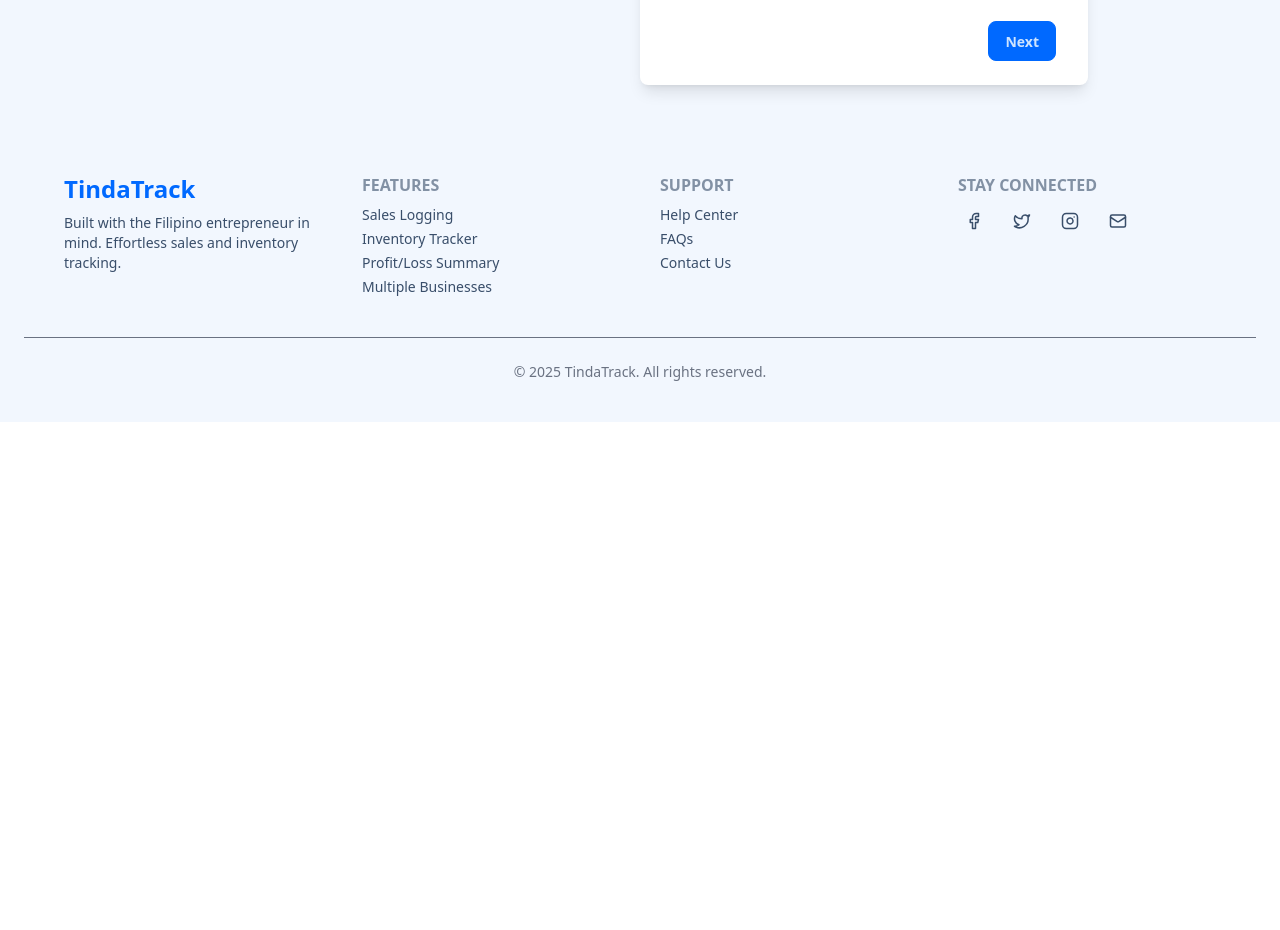
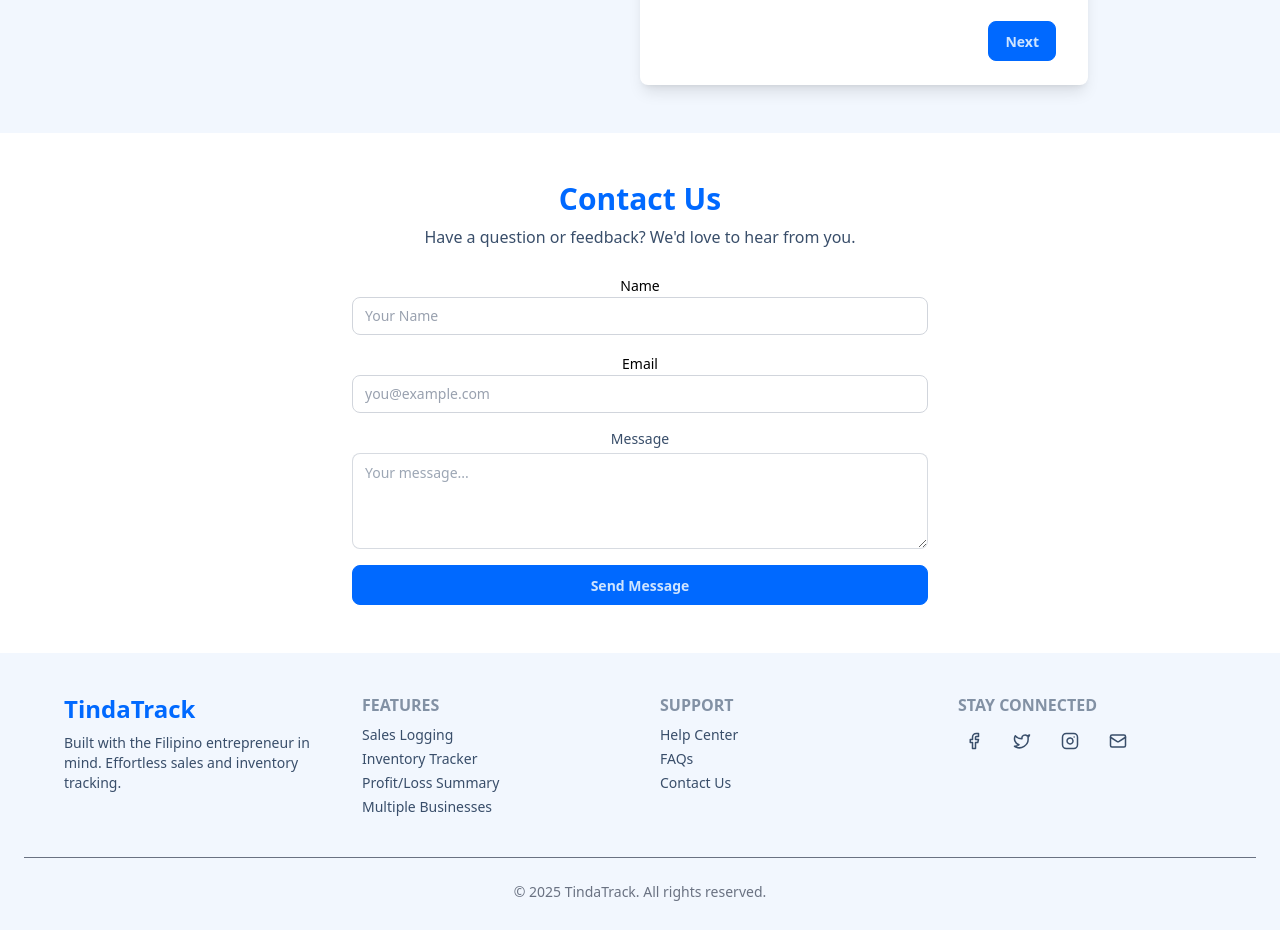
Before and after one commit to trosales22/tindatrack-site, a React (Vite) app: page / in a window 1280 px wide. Shown: the part 1760-2690 px from the top of the page. Before the commit the page ends 2182 px from the top, so only its background shows below. Built offline with nearby package versions, Linux system fonts and the light colour scheme; no server answers.

Commit message:
Setup contact us section

```diff
--- /dev/null
+++ b/src/components/ContactUs.tsx
@@ -0,0 +1,44 @@
+import React from "react";
+import { Input, TextArea } from "components/ui/components";
+
+const ContactUs: React.FC = () => {
+  return (
+    <section className="px-4 py-12 bg-white">
+      <div className="max-w-xl mx-auto text-center">
+        <h2 className="text-3xl font-bold text-primary mb-2">Contact Us</h2>
+        <p className="text-base-content mb-6">Have a question or feedback? We'd love to hear from you.</p>
+        <form className="space-y-4">
+            <Input
+              id="name"
+              type="text"
+              label="Name"
+              placeholder="Your Name"
+              className="w-full"
+            />
+
+            <Input
+                id="email"
+                type="email"
+                label="Email"
+                placeholder="you@example.com"
+                className="w-full"
+            />
+
+            <TextArea
+              id="message"
+              label="Message"
+              rows={4}
+              placeholder="Your message..."
+              className="w-full"
+            />
+
+            <button type="submit" className="btn btn-primary w-full">
+                Send Message
+            </button>
+        </form>
+      </div>
+    </section>
+  );
+};
+
+export default ContactUs;
--- a/src/components/Hero.tsx
+++ b/src/components/Hero.tsx
@@ -1,12 +1,14 @@
 import React from "react";
 
 const Hero: React.FC = () => {
+  const portalUrl = import.meta.env.VITE_PORTAL_URL;
+
   return (
     <div
       className="hero min-h-screen"
       style={{
         backgroundImage:
-          "url(/images/hero-banner.jpg)",
+          "url(/images/hero-banner.jpg)"
       }}
     >
       <div className="hero-overlay bg-opacity-60"></div>
@@ -20,7 +22,12 @@
           <p className="mb-5 text-sm text-gray-200">
             Smart, easy-to-use, and built with the Filipino entrepreneur in mind.
           </p>
-          <button className="btn btn-primary">Start Managing Today</button>
+          <button
+            className="btn btn-primary"
+            onClick={() => {
+              window.open(`${portalUrl}/login`, "_blank");
+            }}
+          >Start Managing Today</button>
         </div>
       </div>
     </div>
--- /dev/null
+++ b/src/components/ui/TextArea.tsx
@@ -0,0 +1,66 @@
+import { FC, TextareaHTMLAttributes } from "react";
+
+interface TextAreaProps extends TextareaHTMLAttributes<HTMLTextAreaElement> {
+  label?: string;
+  fieldset?: boolean;
+  legend?: string;
+  optionalLabel?: string;
+  optionalLabelColor?: string;
+  size?: "xs" | "sm" | "md" | "lg" | "xl";
+  color?: "primary" | "secondary" | "accent" | "neutral" | "info" | "success" | "warning" | "error";
+  width?: "full" | "sm" | "md" | "lg" | "xl" | "2xl" | "3xl";
+  className?: string;
+}
+
+const TextArea: FC<TextAreaProps> = ({
+  label,
+  fieldset = false,
+  legend,
+  optionalLabel,
+  optionalLabelColor = '',
+  size,
+  color,
+  width = "full",
+  className = "",
+  ...props
+}) => {
+  const sizeClass = size ? `textarea-${size}` : "";
+  const colorClass = color ? `textarea-${color}` : "";
+
+  // Width mapping
+  const widthClass = {
+    full: "w-full",
+    sm: "max-w-sm",
+    md: "max-w-md",
+    lg: "max-w-lg",
+    xl: "max-w-xl",
+    "2xl": "max-w-2xl",
+    "3xl": "max-w-3xl",
+  }[width];
+
+  const textareaElement = (
+    <textarea
+      className={`textarea h-24 ${sizeClass} ${colorClass} ${widthClass} ${className}`}
+      {...props}
+    />
+  );
+
+  if (fieldset) {
+    return (
+      <fieldset className="fieldset">
+        {legend && <legend className="fieldset-legend">{legend}</legend>}
+        {textareaElement}
+        {optionalLabel && <div className={`fieldset-label ${optionalLabelColor}`}>{optionalLabel}</div>}
+      </fieldset>
+    );
+  }
+
+  return (
+    <div className="flex flex-col">
+      {label && <label className="mb-1 text-sm font-medium">{label}</label>}
+      {textareaElement}
+    </div>
+  );
+};
+
+export default TextArea;
--- a/src/components/ui/components.tsx
+++ b/src/components/ui/components.tsx
@@ -2,10 +2,12 @@
 
 import FeatureCard from "./FeatureCard"
 import Input from "./Input"
+import TextArea from "./TextArea"
 import Select from "./Select"
 
 export {
     FeatureCard,
     Input,
+    TextArea,
     Select
 }
--- a/src/pages/Landing.tsx
+++ b/src/pages/Landing.tsx
@@ -4,6 +4,7 @@
 import Features from "components/Features";
 import Footer from "components/Footer";
 import StoreCTA from "components/StoreCTA";
+import ContactUs from "components/ContactUs";
 
 const LandingPage: React.FC = () => {
     return (
@@ -11,6 +12,7 @@
             <Hero />
             <Features />
             <StoreCTA />
+            <ContactUs />
             <Footer />
         </Layout>
     )
```
